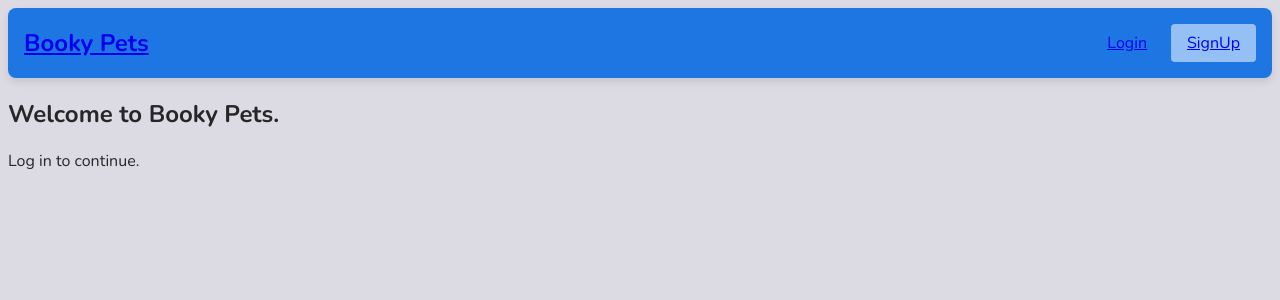
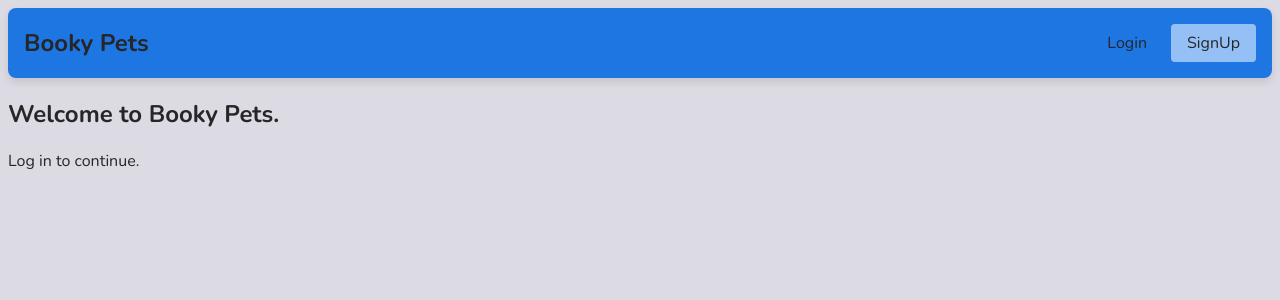
Before and after one commit to tmiesz/BookyPets, a React (Vite) app in the folder src/BookyPets.Web/: page / in a window 1280 px wide. Shown: the top 300 px of the page. Built offline with nearby package versions, Linux system fonts and the light colour scheme.

Commit message:
style(web): global anchor style

```diff
--- a/src/BookyPets.Web/src/styles/App.css
+++ b/src/BookyPets.Web/src/styles/App.css
@@ -4,11 +4,7 @@ body {
     font-family: nunito;
 }
 
-.main-content {
-    flex: 1;
-    padding: 2rem;
-    box-sizing: border-box;
-    width: 100%;
-    display: flex;
-    flex-direction: column;
+a {
+    color: inherit;
+    text-decoration: none;
 }
```
